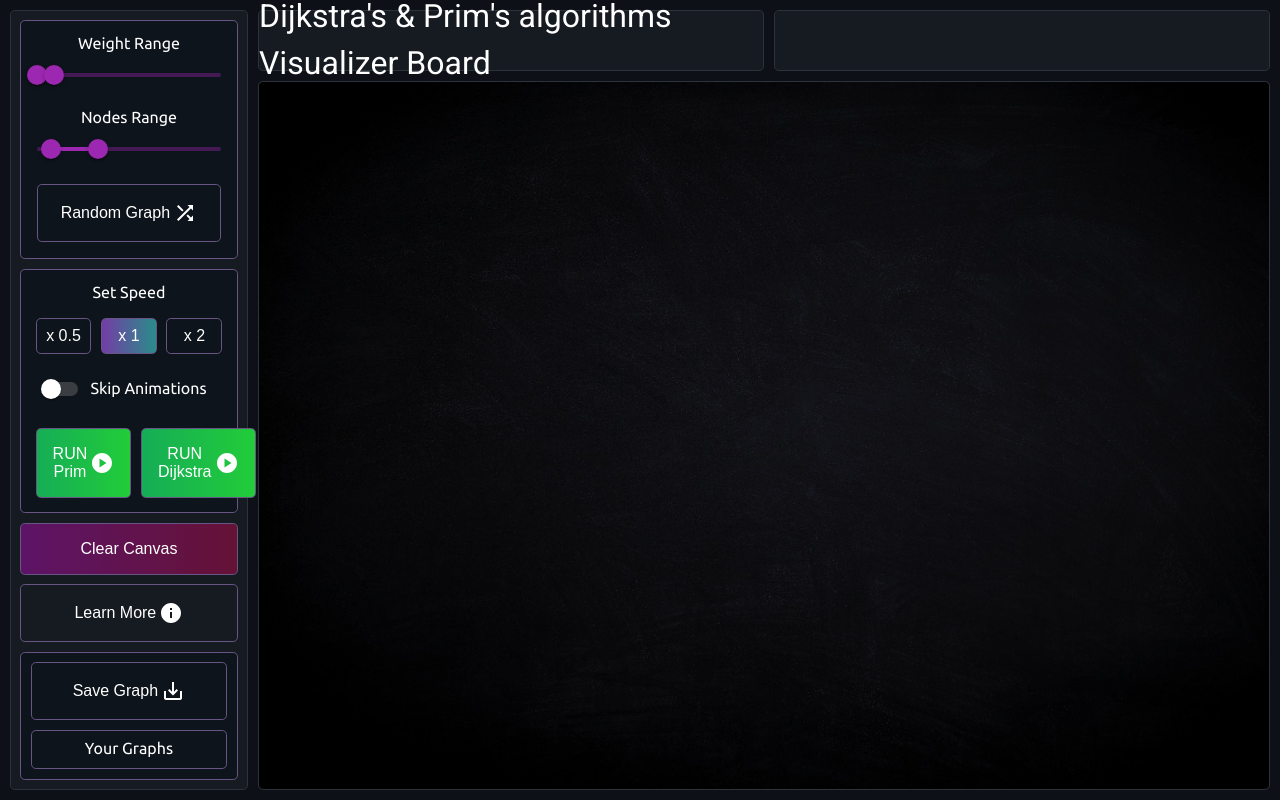
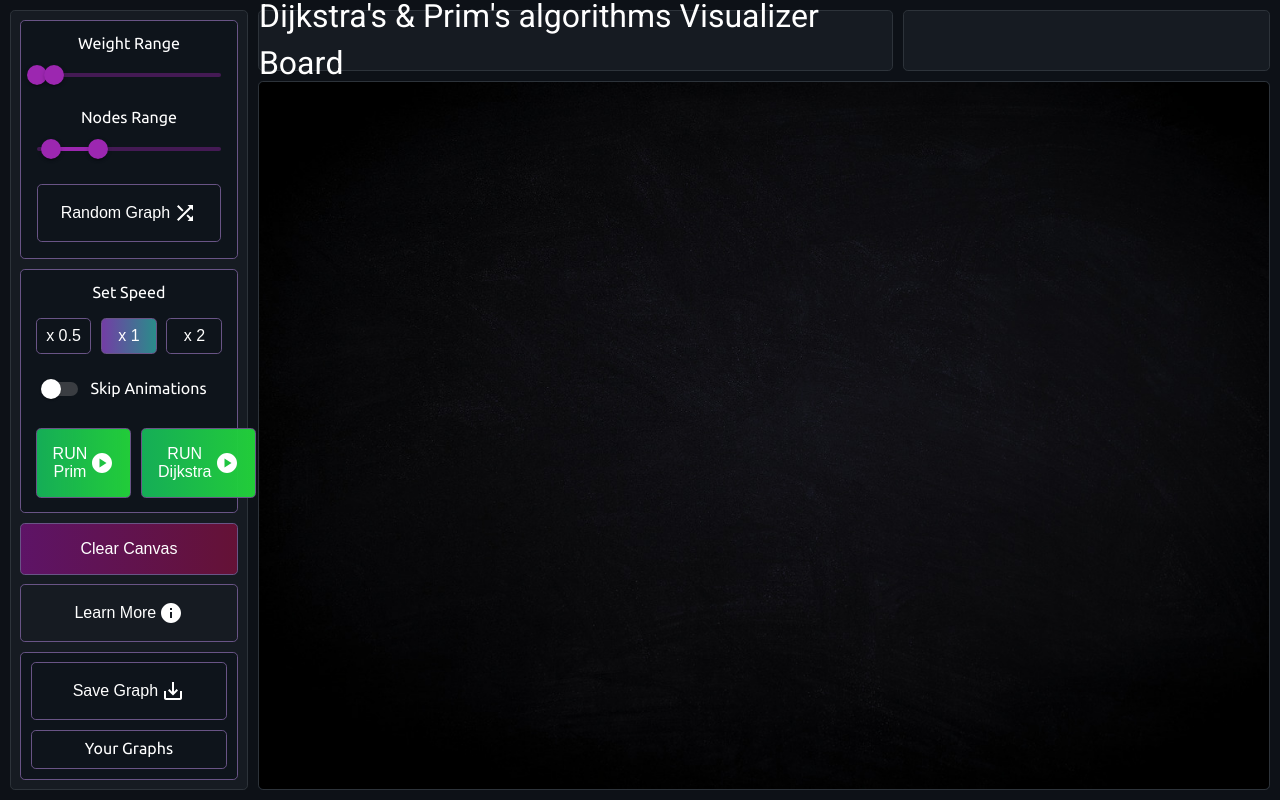
Before and after one commit to adiletbaimyrza/dijkstra-prim-visualization, a React (Vite) app in the folder dijkstra-prim-visualization/: page / in a window 1280 px wide. Built offline with nearby package versions, Linux system fonts and the light colour scheme.

Commit message:
Update grid-column values in index.css

```diff
--- a/dijkstra-prim-visualization/src/index.css
+++ b/dijkstra-prim-visualization/src/index.css
@@ -50,12 +50,12 @@ body {
 }
 
 #root > div:nth-child(3) {
-  grid-column: 5 / 13;
+  grid-column: 5 / 15;
   grid-row: 1 / 3;
 }
 
 #root > div:nth-child(4) {
-  grid-column: 13 / 21;
+  grid-column: 15 / 21;
   grid-row: 1 / 3;
 }
 
```
